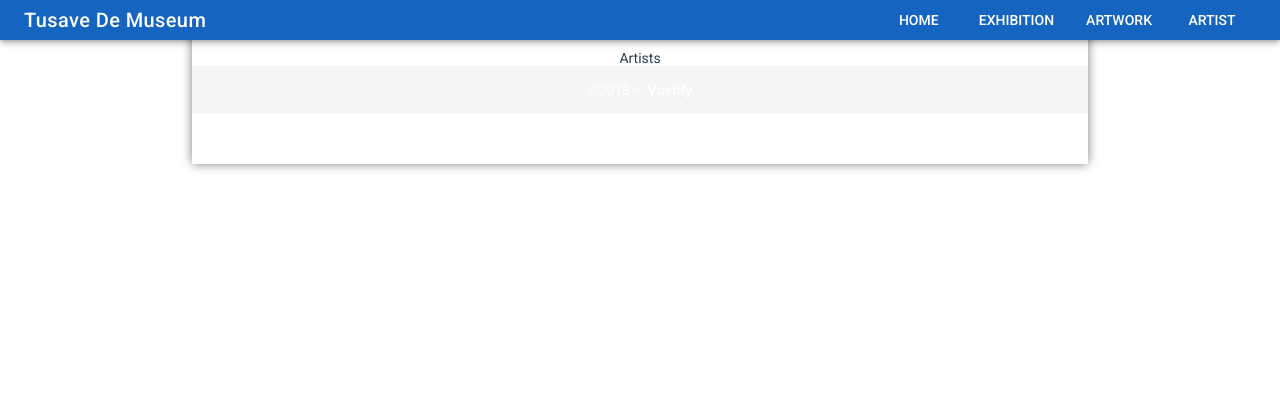
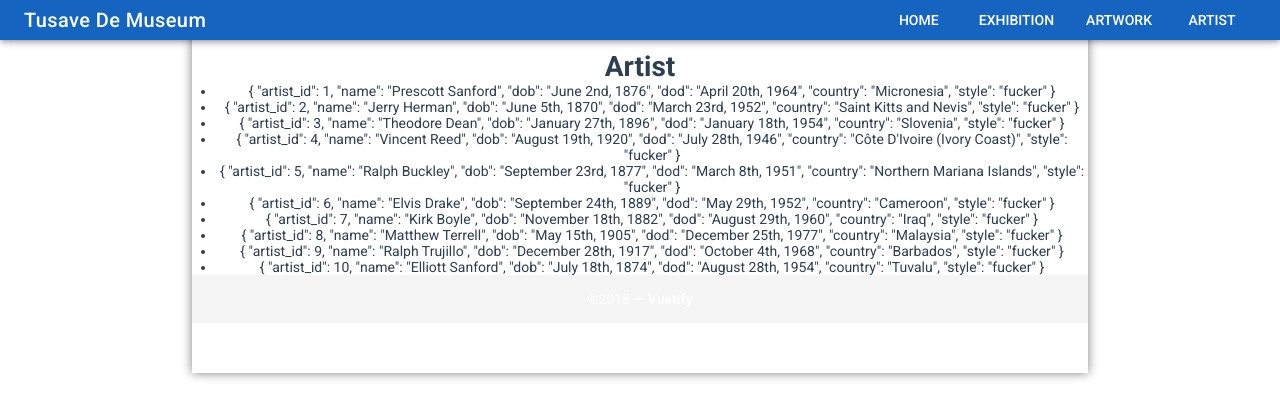
Before and after one commit to CPE-0644/art-museum-client, a Vue app: page /#/artists in a window 1280 px wide. Shown: the top 418 px of the page. Built offline with nearby package versions, Linux system fonts and the light colour scheme.

Commit message:
show artists

```diff
--- a/src/assets/database/artists.json
+++ b/src/assets/database/artists.json
@@ -1,4 +1,5 @@
-[
+{
+  "artists": [
     {
       "artist_id": 1,
       "name": "Prescott Sanford",
@@ -800,3 +801,4 @@
       "style": "fucker"
     }
   ]
+}
--- a/src/views/Artists.vue
+++ b/src/views/Artists.vue
@@ -1,12 +1,22 @@
 <template>
   <div>
-    Artists
+    <h1>Artist</h1>
+    <ul>
+      <li v-for="(artist, index) in artists" :key="index">{{artist}}</li>
+    </ul>
   </div>
 </template>
 
 <script>
+import { artists } from '../assets/database/artists.json';
+
 export default {
-  name: 'Artists'
+  name: 'Artists',
+  data() {
+    return {
+      artists: artists.slice(0, 10)
+    };
+  }
 };
 </script>
 
```
Lines whose indentation alone changed are shown as unchanged.
